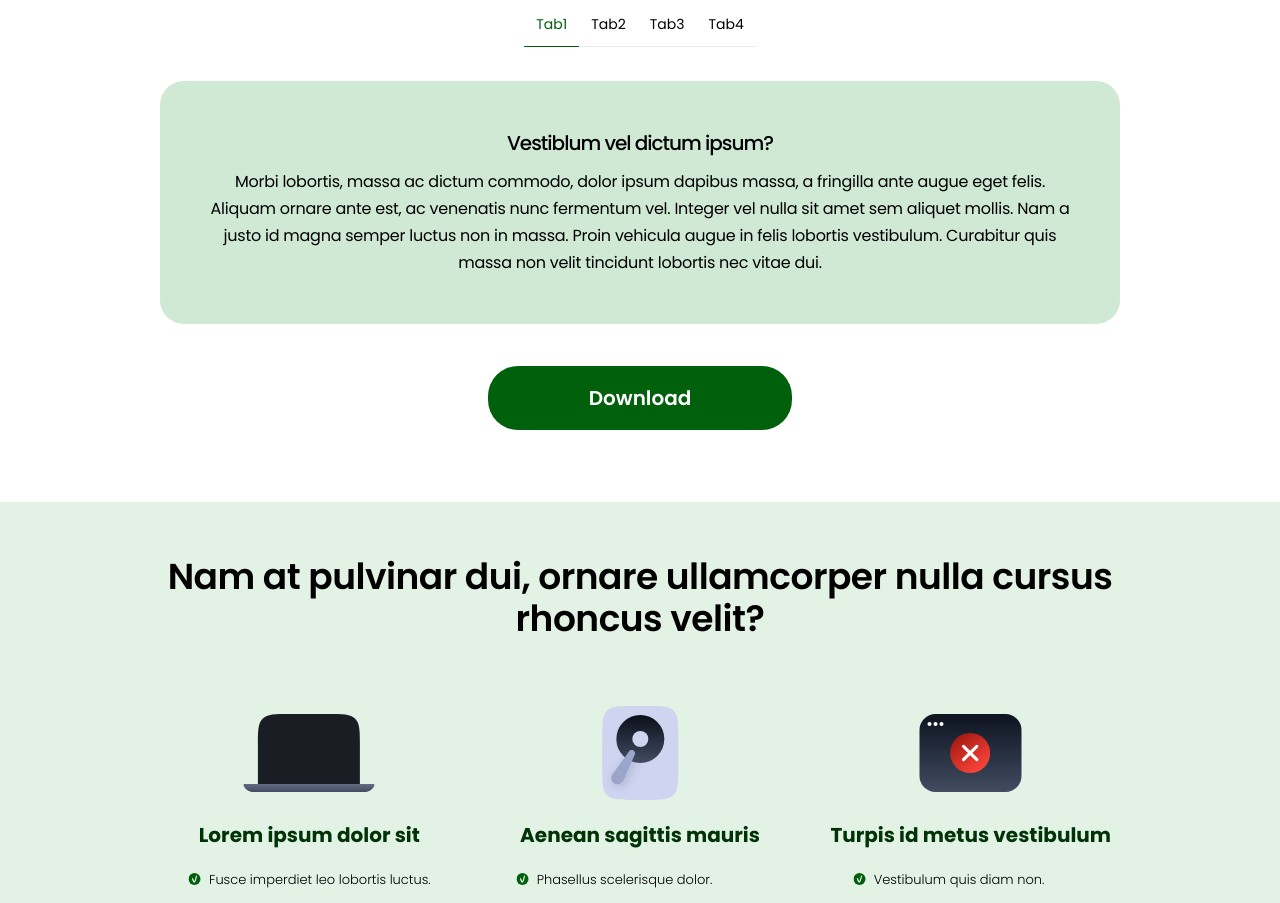
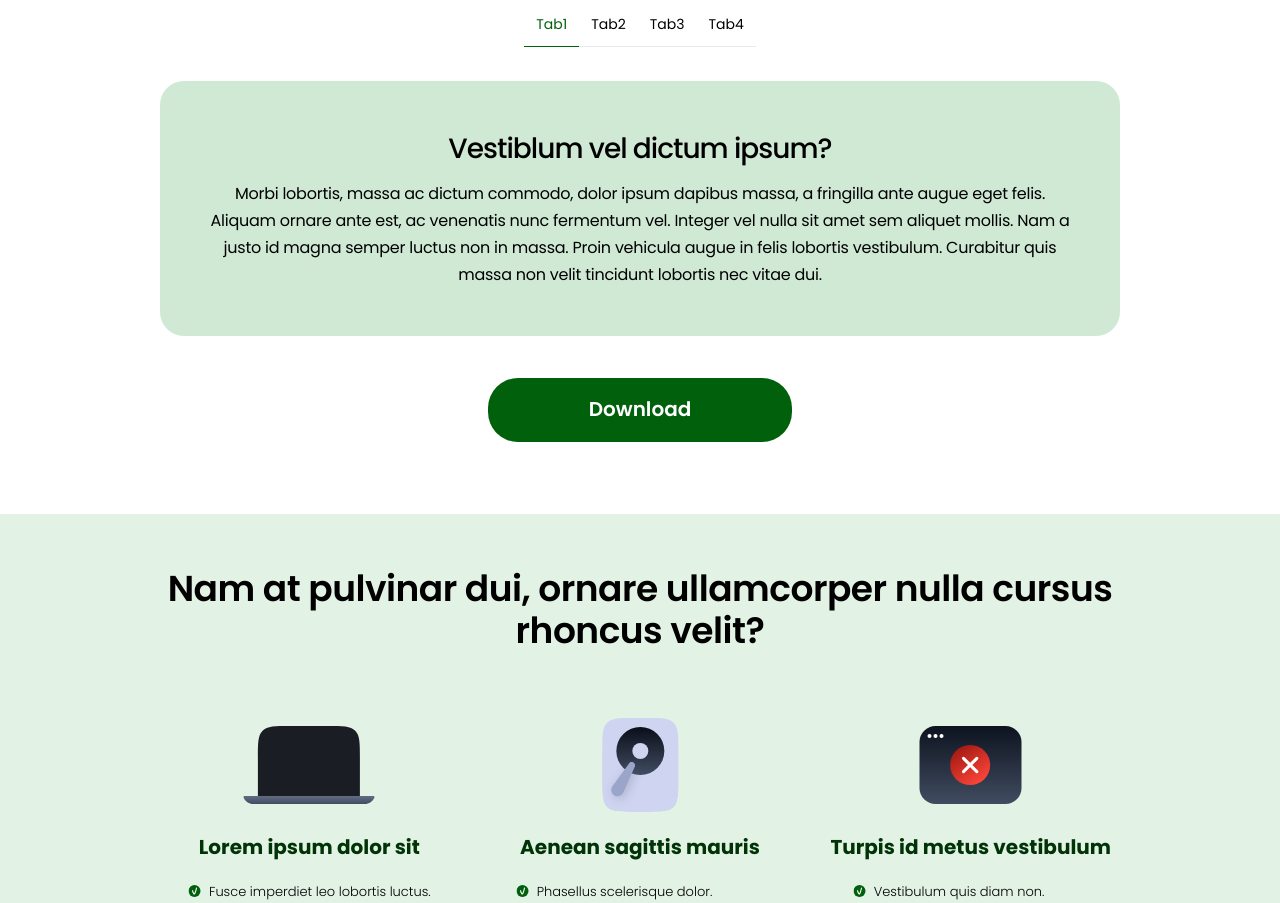
Before and after one commit to TetraQuadra/test-task2401, a React (Create React App) app: page / in a window 1280 px wide. Shown: the part 840-1743 px from the top of the page. Built offline with nearby package versions, Linux system fonts and the light colour scheme.

Commit message:
fix: tab header desktop size

```diff
--- a/src/components/Tabs/Tabs.module.scss
+++ b/src/components/Tabs/Tabs.module.scss
@@ -53,6 +53,9 @@ $active-color: #00600c;
     font-weight: 500;
     letter-spacing: -1px;
     margin-bottom: 10px;
+    @include breakpoint-up {
+        font-size: 28px;
+    }
 }
 
 .content {
```
